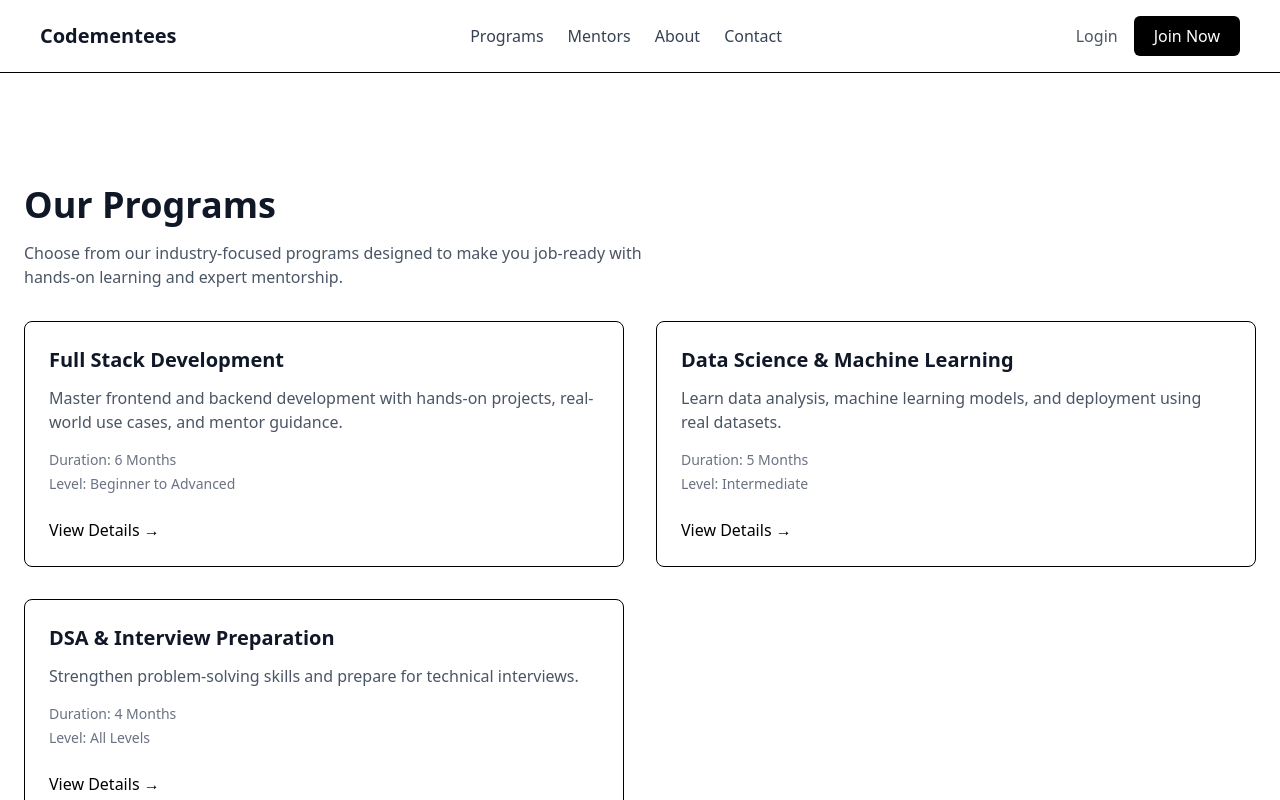
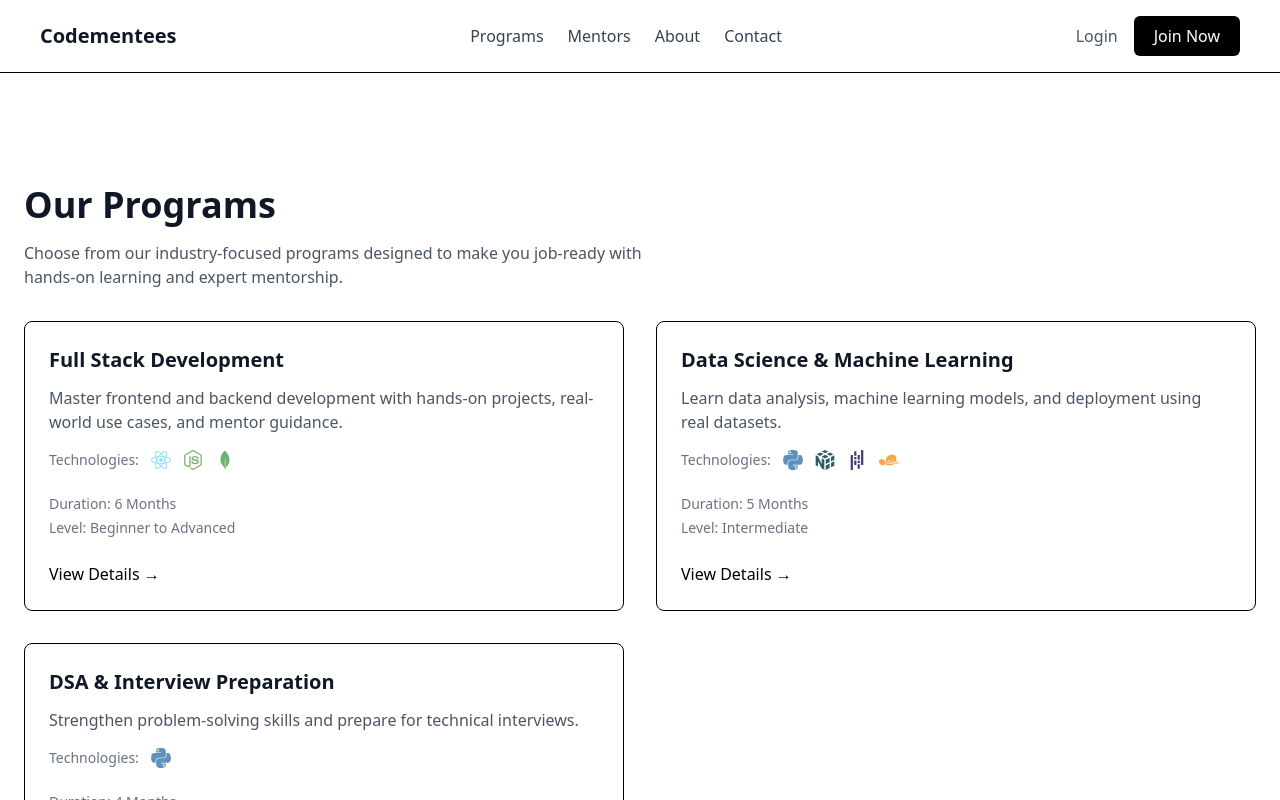
Before and after one commit to leviackerman007/Codementees, a React app in the folder frontend/: page /courses in a window 1280 px wide. Shown: the top 800 px of the page. Built offline with nearby package versions, Linux system fonts and the light colour scheme; the HTML template or start-up script is replaced by a standard one.

Commit message:
Added technologies with the icons. Updated MainLayout.jsx

```diff
--- a/frontend/package.json
+++ b/frontend/package.json
@@ -14,7 +14,8 @@
     "framer-motion": "^12.23.26",
     "react": "^19.2.0",
     "react-dom": "^19.2.0",
-    "react-router-dom": "^7.11.0"
+    "react-router-dom": "^7.11.0",
+    "simple-icons": "^16.6.0"
   },
   "devDependencies": {
     "@eslint/js": "^9.39.1",
--- a/frontend/src/App.jsx
+++ b/frontend/src/App.jsx
@@ -1,5 +1,4 @@
-import { BrowserRouter, Routes, Route, useLocation } from "react-router-dom";
-import Navbar from "./components/Navbar";
+import { Routes, Route, useLocation } from "react-router-dom";
 import Home from "./pages/Home";
 import Privacy from "./pages/Privacy";
 import Terms from "./pages/Terms";
@@ -8,20 +7,23 @@ import Courses from "./pages/Courses";
 import CourseDetail from "./pages/CourseDetail";
 import CourseDetailModal from "./components/CourseDetailModal";
 import About from "./pages/About"
+import MainLayout from "./layouts/MainLayout";
+
 export default function App() {
-  const location=useLocation();
-  const backgroundLocation=location.state?.backgroundLocation;
+  const location = useLocation();
+  const backgroundLocation = location.state?.backgroundLocation;
   return (
     <>
-      <Navbar />
       <Routes location={backgroundLocation || location}>
-        <Route path="/" element={<Home />} />
-        <Route path="/privacy" element={<Privacy />} />
-        <Route path="/terms" element={<Terms />} />
-        <Route path="/contact" element={<Contact />} />
-        <Route path="/courses" element={<Courses />} />
-        <Route path="/courses/:id" element={<CourseDetail />} />
-        <Route path="/about" element={<About />} />
+        <Route element={<MainLayout />}>
+          <Route path="/" element={<Home />} />
+          <Route path="/courses" element={<Courses />} />
+          <Route path="/about" element={<About />} />
+          <Route path="/contact" element={<Contact />} />
+          <Route path="/privacy" element={<Privacy />} />
+          <Route path="/terms" element={<Terms />} />
+          <Route path="/courses/:id" element={<CourseDetail />} />
+        </Route>
       </Routes>
 
       {backgroundLocation && (
--- /dev/null
+++ b/frontend/src/components/TechIcon.jsx
@@ -0,0 +1,16 @@
+export default function TechIcon({ icon, size = 20 }) {
+    return (
+        <svg
+            role="img"
+            viewBox="0 0 24 24"
+            width={size}
+            height={size}
+            fill={`#${icon.hex}`}
+            aria-label={icon.title}
+            className="opacity-80 hover:opacity-100 transition"
+        >
+            <path d={icon.path} />
+        </svg>
+
+    );
+}
--- a/frontend/src/data/coursesData.js
+++ b/frontend/src/data/coursesData.js
@@ -1,3 +1,5 @@
+import icons from "simple-icons/icons.json";
+
 export const coursesData = [
   {
     id: "full-stack-development",
@@ -6,6 +8,8 @@ export const coursesData = [
       "Master frontend and backend development with hands-on projects, real-world use cases, and mentor guidance.",
     duration: "6 Months",
     level: "Beginner to Advanced",
+    iconKey: 'code',
+    techStack: ['react', 'nodejs', 'mongodb'],
     includes: [
       "HTML, CSS, JavaScript",
       "React & Backend Frameworks",
@@ -21,6 +25,8 @@ export const coursesData = [
       "Learn data analysis, machine learning models, and deployment using real datasets.",
     duration: "5 Months",
     level: "Intermediate",
+    iconKey: 'data',
+    techStack: ['python', 'numpy', 'pandas', 'sklearn'],
     includes: [
       "Python & Data Analysis",
       "Machine Learning Models",
@@ -36,6 +42,8 @@ export const coursesData = [
       "Strengthen problem-solving skills and prepare for technical interviews.",
     duration: "4 Months",
     level: "All Levels",
+    iconKey: 'dsa',
+    techStack: ['python'],
     includes: [
       "Data Structures",
       "Algorithms",
--- a/frontend/src/layouts/MainLayout.jsx
+++ b/frontend/src/layouts/MainLayout.jsx
@@ -0,0 +1,13 @@
+import { Outlet } from "react-router-dom";
+import Navbar from "../components/Navbar";
+import Footer from "../components/Footer";
+
+export default function MainLayout(){
+    return (
+        <>
+            <Navbar />
+            <Outlet />
+            <Footer />
+        </>
+    )
+}
--- a/frontend/src/pages/Courses.jsx
+++ b/frontend/src/pages/Courses.jsx
@@ -1,5 +1,7 @@
 import { Link, useLocation } from "react-router-dom";
 import { coursesData } from "../data/coursesData";
+import TechIcon from "../components/TechIcon";
+import { techIconMap } from "../utils/techIcons";
 
 export default function Courses() {
   const location = useLocation();
@@ -36,6 +38,20 @@ export default function Courses() {
                 {course.description}
               </p>
 
+              {/* TECH ICONS */}
+              <div className="flex items-center gap-3 mb-6">
+                <span className="text-sm font-medium text-gray-500">
+                  Technologies:
+                </span>
+                {course.techStack.map((tech) => {
+                  const icon = techIconMap[tech];
+                  if (!icon) return null;
+                  return (
+                    <TechIcon key={tech} icon={icon} />
+                  )
+                })}
+              </div>
+
               <div className="text-sm text-gray-500 mb-6 space-y-1">
                 <p>
                   <span className="font-medium">Duration:</span>{" "}
--- /dev/null
+++ b/frontend/src/utils/techIcons.js
@@ -0,0 +1,19 @@
+import {
+    siPython,
+    siNumpy,
+    siPandas,
+    siScikitlearn,
+    siReact,
+    siNodedotjs,
+    siMongodb
+} from "simple-icons";
+
+export const techIconMap = {
+    python: siPython,
+    numpy: siNumpy,
+    pandas: siPandas,
+    sklearn: siScikitlearn,
+    react: siReact,
+    nodejs: siNodedotjs,
+    mongodb: siMongodb
+};
```
Also changed, not shown: 1 other file (tests, documents, lock files or other folders).
